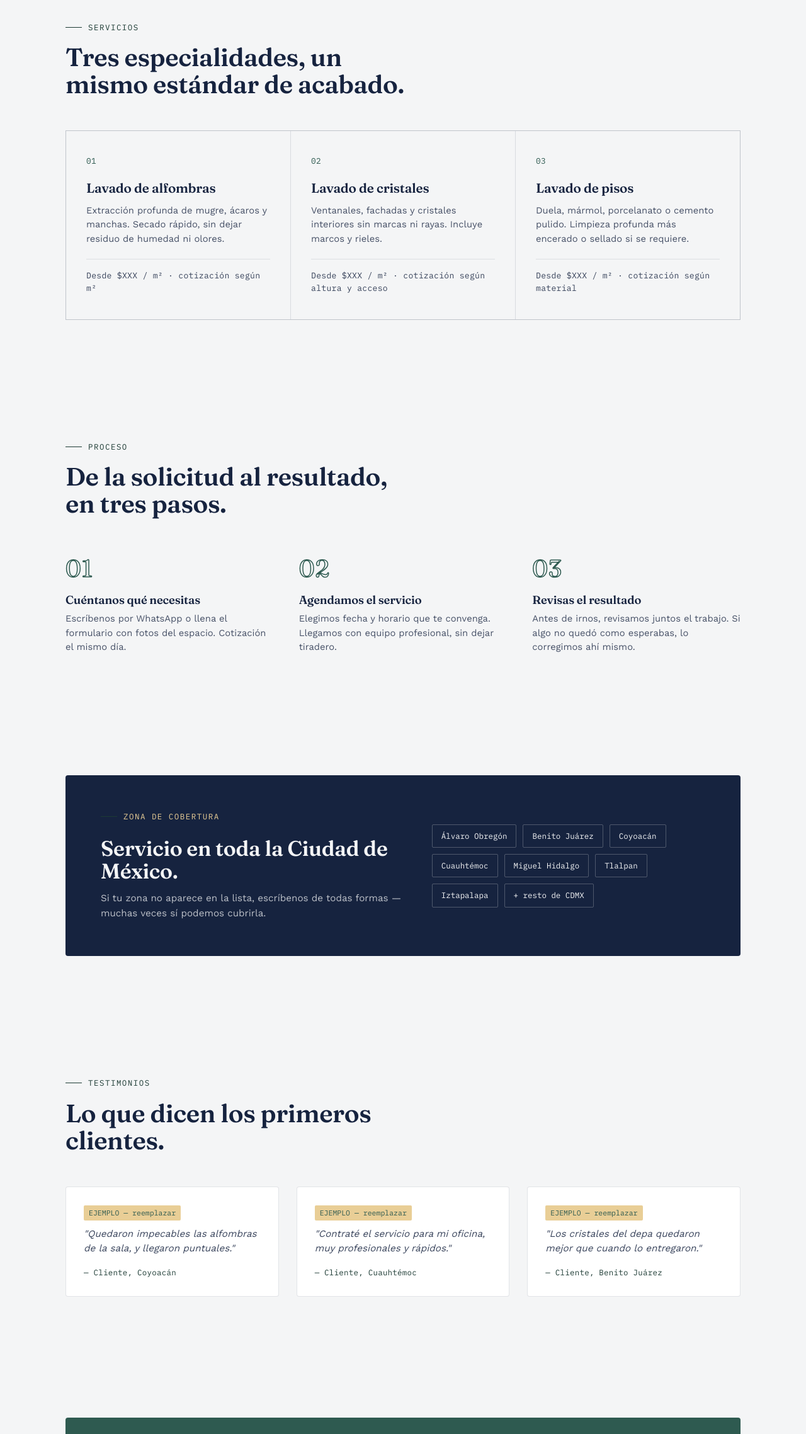
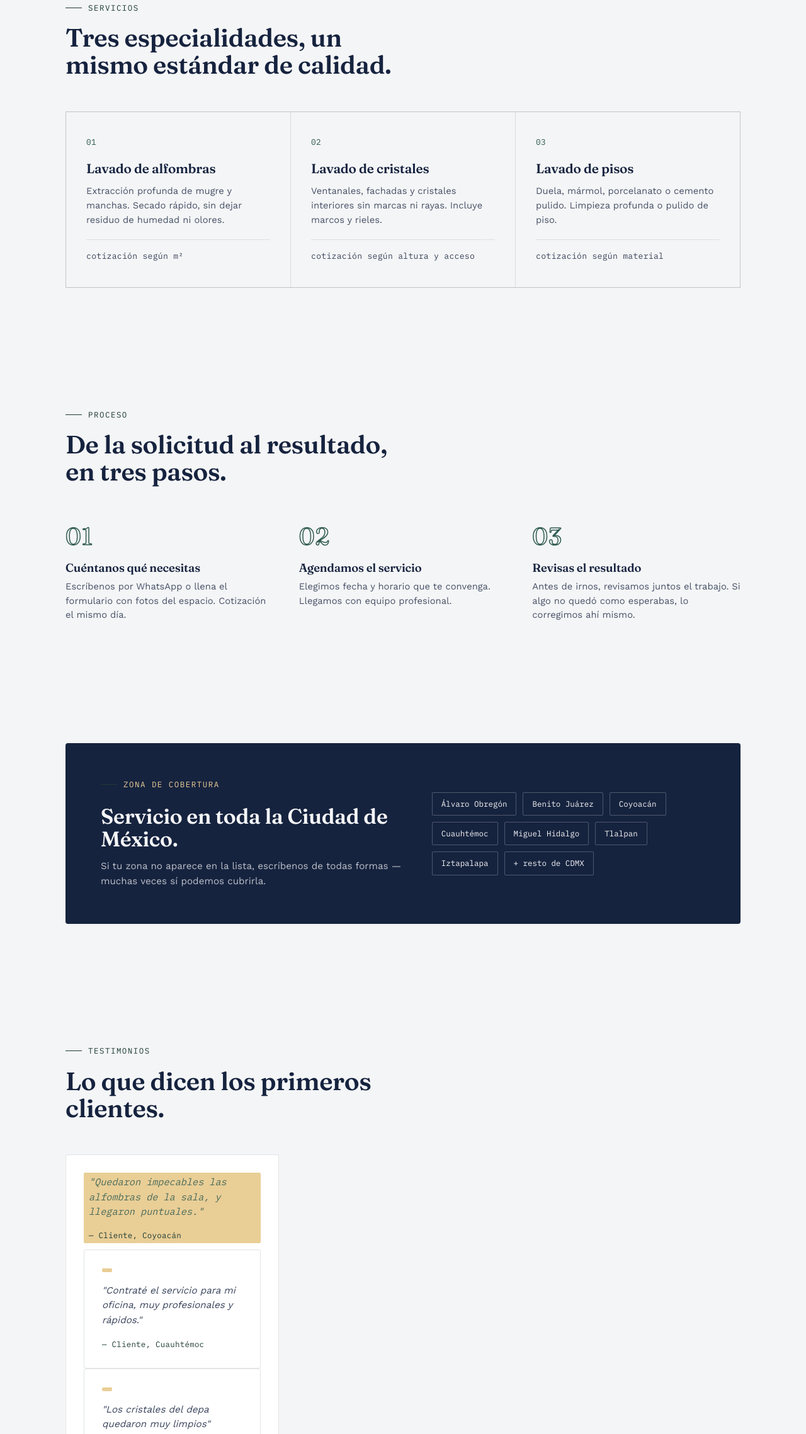
Before and after one commit to Nem12-a11y/Permanza-web, a plain HTML site: page index.html in a window 1280 px wide. Shown: the part 1336-3613 px from the top of the page at 63% size. Drawn offline with nearby package versions, Linux system fonts and the light colour scheme.

Commit message:
Update index.html

```diff
--- a/index.html
+++ b/index.html
@@ -217,7 +217,7 @@
 
 <section class="hero">
   <div class="wrap">
-    <div class="eyebrow">Limpieza especializada · Ciudad de México</div>
+    <div class="eyebrow"> Limpieza especializada · Ciudad de México</div>
     <h1>Alfombras, cristales y pisos<br>con un resultado que <em>permanece</em>.</h1>
     <p class="lead">Servicio profesional de limpieza especializada a domicilio u oficina. Cotización gratuita, sin compromiso, respuesta en menos de 24 horas.</p>
     <div class="hero-actions">
@@ -229,35 +229,33 @@
       <div class="layer layer-dirty"><span class="tag">Antes</span></div>
       <div class="layer-clean" id="cleanLayer"><span class="tag">Después</span></div>
       <div class="handle" id="handle" style="left:50%"></div>
-    </div>
-    <p class="reveal-hint">Arrastra para comparar — así se ve el trabajo terminado</p>
-  </div>
+
 </section>
 
 <section id="servicios">
   <div class="wrap">
     <div class="section-head">
       <div class="eyebrow">Servicios</div>
-      <h2>Tres especialidades, un mismo estándar de acabado.</h2>
+      <h2>Tres especialidades, un mismo estándar de calidad.</h2>
     </div>
     <div class="services-grid">
       <div class="service-card">
         <span class="service-num mono">01</span>
         <h3>Lavado de alfombras</h3>
-        <p>Extracción profunda de mugre, ácaros y manchas. Secado rápido, sin dejar residuo de humedad ni olores.</p>
-        <div class="service-price mono">Desde $XXX / m² · cotización según m²</div>
+        <p>Extracción profunda de mugre y manchas. Secado rápido, sin dejar residuo de humedad ni olores.</p>
+        <div class="service-price mono"> cotización según m²</div>
       </div>
       <div class="service-card">
         <span class="service-num mono">02</span>
         <h3>Lavado de cristales</h3>
         <p>Ventanales, fachadas y cristales interiores sin marcas ni rayas. Incluye marcos y rieles.</p>
-        <div class="service-price mono">Desde $XXX / m² · cotización según altura y acceso</div>
+        <div class="service-price mono"> cotización según altura y acceso</div>
       </div>
       <div class="service-card">
         <span class="service-num mono">03</span>
         <h3>Lavado de pisos</h3>
-        <p>Duela, mármol, porcelanato o cemento pulido. Limpieza profunda más encerado o sellado si se requiere.</p>
-        <div class="service-price mono">Desde $XXX / m² · cotización según material</div>
+        <p>Duela, mármol, porcelanato o cemento pulido. Limpieza profunda o pulido de piso.</p>
+        <div class="service-price mono"> cotización según material</div>
       </div>
     </div>
   </div>
@@ -278,7 +276,7 @@
       <div class="step">
         <span class="step-n mono">02</span>
         <h3>Agendamos el servicio</h3>
-        <p>Elegimos fecha y horario que te convenga. Llegamos con equipo profesional, sin dejar tiradero.</p>
+        <p>Elegimos fecha y horario que te convenga. Llegamos con equipo profesional.</p>
       </div>
       <div class="step">
         <span class="step-n mono">03</span>
@@ -319,18 +317,18 @@
     </div>
     <div class="testi-grid">
       <div class="testi">
-        <div class="placeholder-note">EJEMPLO — reemplazar</div>
+        <div class="placeholder-note"</div>
         <p>"Quedaron impecables las alfombras de la sala, y llegaron puntuales."</p>
         <div class="who mono">— Cliente, Coyoacán</div>
       </div>
       <div class="testi">
-        <div class="placeholder-note">EJEMPLO — reemplazar</div>
+        <div class="placeholder-note"></div>
         <p>"Contraté el servicio para mi oficina, muy profesionales y rápidos."</p>
         <div class="who mono">— Cliente, Cuauhtémoc</div>
       </div>
       <div class="testi">
-        <div class="placeholder-note">EJEMPLO — reemplazar</div>
-        <p>"Los cristales del depa quedaron mejor que cuando lo entregaron."</p>
+        <div class="placeholder-note"></div>
+        <p>"Los cristales del depa quedaron muy limpios"</p>
         <div class="who mono">— Cliente, Benito Juárez</div>
       </div>
     </div>
```
